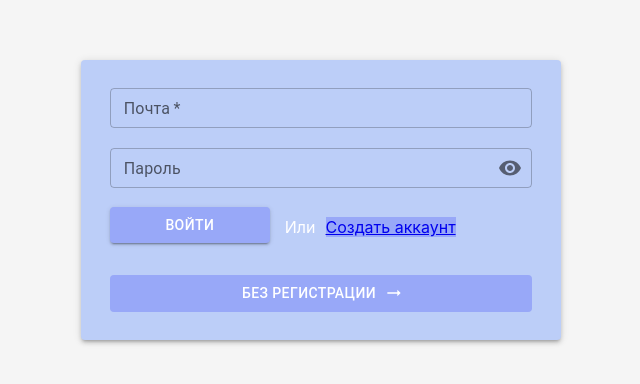
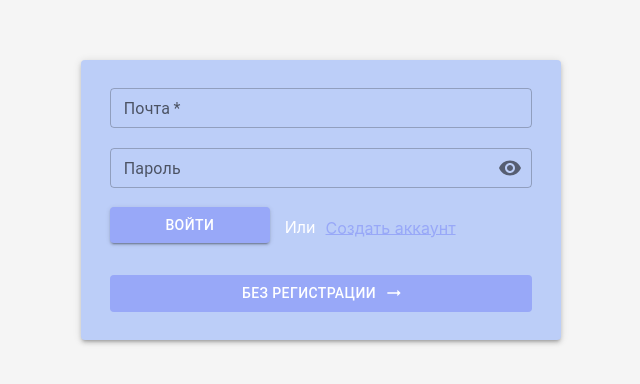
Before and after one commit to vyura06/production_version, a React (Create React App) app in the folder client/: page /login in a window 1280 px wide. Shown: the part 200-584 px from the top of the page, without its empty margins (319-959 px from the left). Built offline with nearby package versions, Linux system fonts and the light colour scheme; no server answers.

Commit message:
Fix collection table
Update build

Update build, add export

Update build

```diff
--- a/client/package.json
+++ b/client/package.json
@@ -25,7 +25,8 @@
     "react-i18next": "^11.18.6",
     "react-router-dom": "^6.3.0",
     "react-scripts": "5.0.1",
-    "web-vitals": "^2.1.4"
+    "web-vitals": "^2.1.4",
+    "xlsx": "^0.18.5"
   },
   "scripts": {
     "start": "react-scripts start",
--- a/client/src/pages/authenfication/auth.css
+++ b/client/src/pages/authenfication/auth.css
@@ -38,7 +38,7 @@
 }
 
 .link{
-  background: #98A8F8!important;
+  color: #98A8F8!important;
 }
 
 .continue-button {
--- a/client/src/pages/collection/Collection.jsx
+++ b/client/src/pages/collection/Collection.jsx
@@ -1,6 +1,6 @@
 import React, { useEffect, useState } from "react";
 import { useLocation, useNavigate } from "react-router-dom";
-import { DataGrid } from '@mui/x-data-grid';
+import { DataGrid, GridToolbarContainer, GridToolbarExport } from '@mui/x-data-grid';
 import { Chip, IconButton, Menu, MenuItem, ListItemIcon, ListItemText } from "@mui/material";
 import AddIcon from '@mui/icons-material/Add';
 import CollectionModal from "./CollectionModal";
@@ -14,11 +14,20 @@ import "./collection.css";
 import {useTranslation} from "react-i18next";
 import "../../tranlations/i18next";
 
+function CustomToolbar() {
+  return (
+    <GridToolbarContainer>
+      <GridToolbarExport />
+    </GridToolbarContainer>
+  );
+}
+
 function Collection({ currentUser }) {
 
   const {t} = useTranslation();
 
   const location = useLocation();
+
   const navigate = useNavigate();
   const collection = location.state.collection;
   const {
@@ -274,6 +283,7 @@ function Collection({ currentUser }) {
           checkboxSelection
           onSelectionModelChange={handleSelection}
           disableSelectionOnClick
+          components={{ Toolbar: CustomToolbar }}
         />
       ) : (
         <p>{t("collection.noItem")}</p>
```
Also changed, not shown: 14 other files (tests, documents, lock files or other folders).
